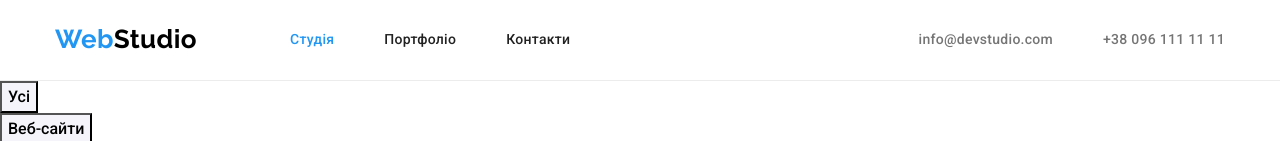
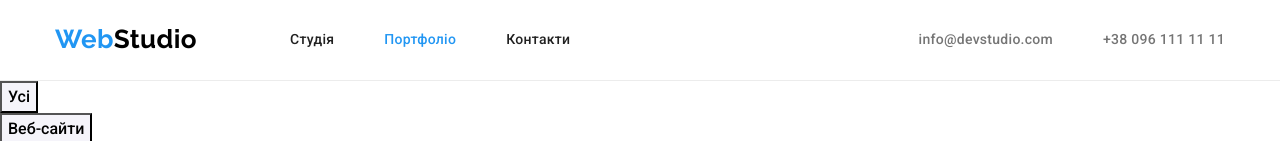
Before and after one commit to Heveliev-destress/goit-markup-hw-02, a plain HTML site: page portfolio.html in a window 1280 px wide. Shown: the top 141 px of the page. Drawn offline with nearby package versions, Linux system fonts and the light colour scheme.

Commit message:
fix portfolio current

```diff
--- a/portfolio.html
+++ b/portfolio.html
@@ -19,8 +19,8 @@
            <span class="logo-web">Web</span>Studio
         </a>
         <ul class="menu list">
-            <li class="menu-item"><a class="menu-link link current" href="index.html" >Студія</a> </li>
-            <li class="menu-item"><a class="menu-link link " href="portfolio.html"> Портфоліо</a> </li>
+            <li class="menu-item"><a class="menu-link link " href="index.html" >Студія</a> </li>
+            <li class="menu-item"><a class="menu-link link current" href="portfolio.html"> Портфоліо</a> </li>
             <li class="menu-item"><a class="menu-link link" href="#"> Контакти</a></li>
         </ul>
         </nav>
```
